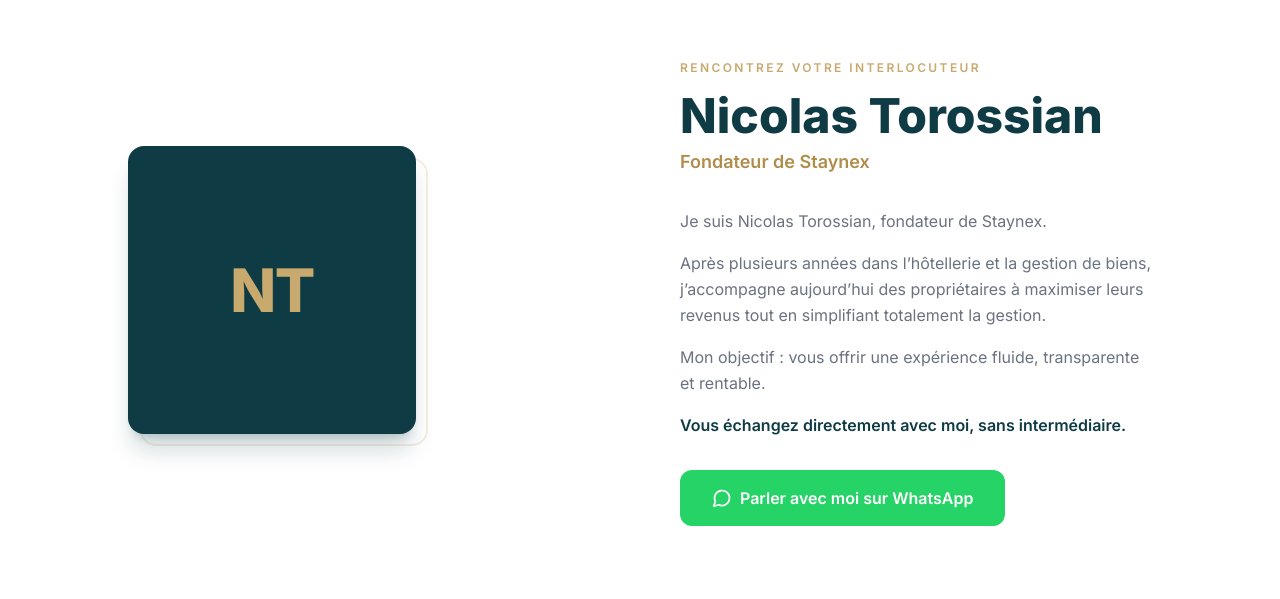
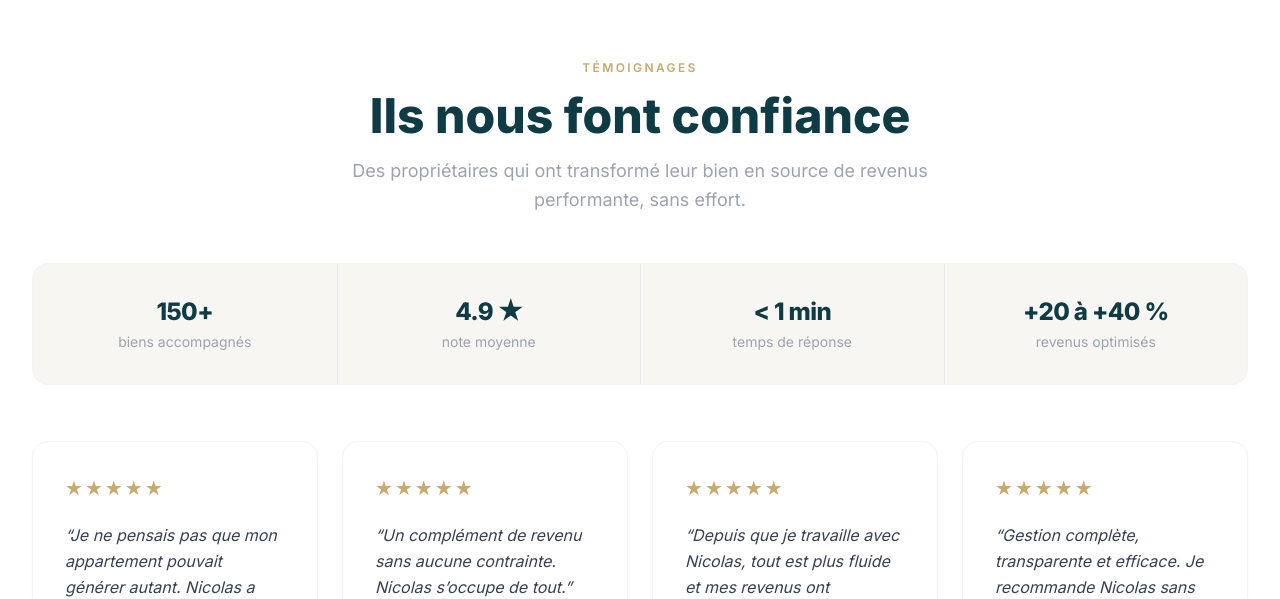
Before and after one commit to nicktoross/staynex-site, a Next.js app: page / in a window 1280 px wide. Shown: the part 5386-5985 px from the top of the page. Built offline with nearby package versions, Linux system fonts and the light colour scheme.

Commit message:
remove founder section from homepage

```diff
--- a/src/app/page.tsx
+++ b/src/app/page.tsx
@@ -486,66 +486,6 @@ export default function HomePage() {
         </div>
       </section>
 
-      {/* ===================== FOUNDER ===================== */}
-      <section className="section-padding-lg">
-        <div className="container-main">
-          <div className="grid grid-cols-1 lg:grid-cols-2 gap-12 lg:gap-20 items-center max-w-5xl mx-auto">
-            {/* Photo — left on desktop, first on mobile */}
-            <div className="flex justify-center lg:justify-start">
-              <div className="relative">
-                {/* Replace with <Image src="/nicolas.jpg" fill alt="Nicolas Torossian" className="object-cover" /> when photo is ready */}
-                <div className="w-64 h-64 sm:w-72 sm:h-72 rounded-2xl bg-petrol-500 flex items-center justify-center shadow-xl shadow-petrol-500/20 overflow-hidden">
-                  <span className="text-6xl font-extrabold text-gold-400 select-none tracking-tight">
-                    NT
-                  </span>
-                </div>
-                <div className="absolute -bottom-3 -right-3 w-64 sm:w-72 h-64 sm:h-72 rounded-2xl border-2 border-gold-400/20 -z-10" />
-              </div>
-            </div>
-
-            {/* Text — right on desktop */}
-            <div>
-              <span className="section-label">
-                Rencontrez votre interlocuteur
-              </span>
-              <h2 className="text-3xl sm:text-4xl lg:text-5xl font-extrabold text-petrol-500 leading-tight mb-2">
-                Nicolas Torossian
-              </h2>
-              <p className="text-lg font-semibold text-gold-500 mb-8">
-                Fondateur de Staynex
-              </p>
-              <div className="space-y-4 text-gray-500 leading-relaxed mb-8">
-                <p>Je suis Nicolas Torossian, fondateur de Staynex.</p>
-                <p>
-                  Apr&egrave;s plusieurs ann&eacute;es dans
-                  l&rsquo;h&ocirc;tellerie et la gestion de biens,
-                  j&rsquo;accompagne aujourd&rsquo;hui des
-                  propri&eacute;taires &agrave; maximiser leurs revenus tout
-                  en simplifiant totalement la gestion.
-                </p>
-                <p>
-                  Mon objectif&nbsp;: vous offrir une exp&eacute;rience
-                  fluide, transparente et rentable.
-                </p>
-                <p className="font-semibold text-petrol-500">
-                  Vous &eacute;changez directement avec moi, sans
-                  interm&eacute;diaire.
-                </p>
-              </div>
-              <a
-                href="https://wa.me/33781197596?text=Bonjour%20Nicolas%2C%20je%20souhaite%20en%20savoir%20plus%20sur%20la%20gestion%20de%20mon%20bien%20et%20son%20potentiel%20de%20revenus."
-                target="_blank"
-                rel="noopener noreferrer"
-                className="btn-whatsapp !rounded-xl"
-              >
-                <MessageCircle className="w-5 h-5" />
-                Parler avec moi sur WhatsApp
-              </a>
-            </div>
-          </div>
-        </div>
-      </section>
-
       {/* ===================== TESTIMONIALS ===================== */}
       <section className="section-padding-lg bg-white">
         <div className="container-main">
```
